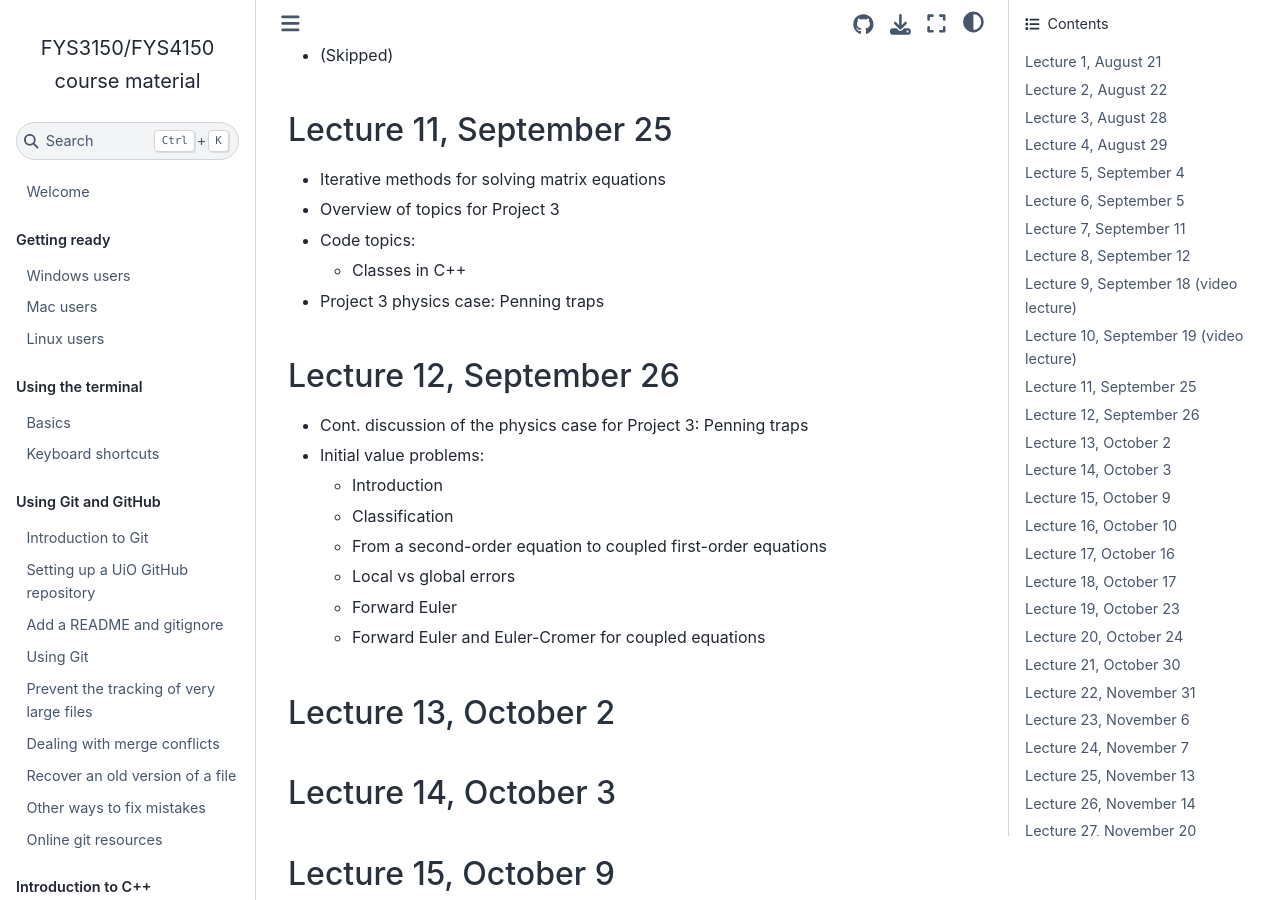
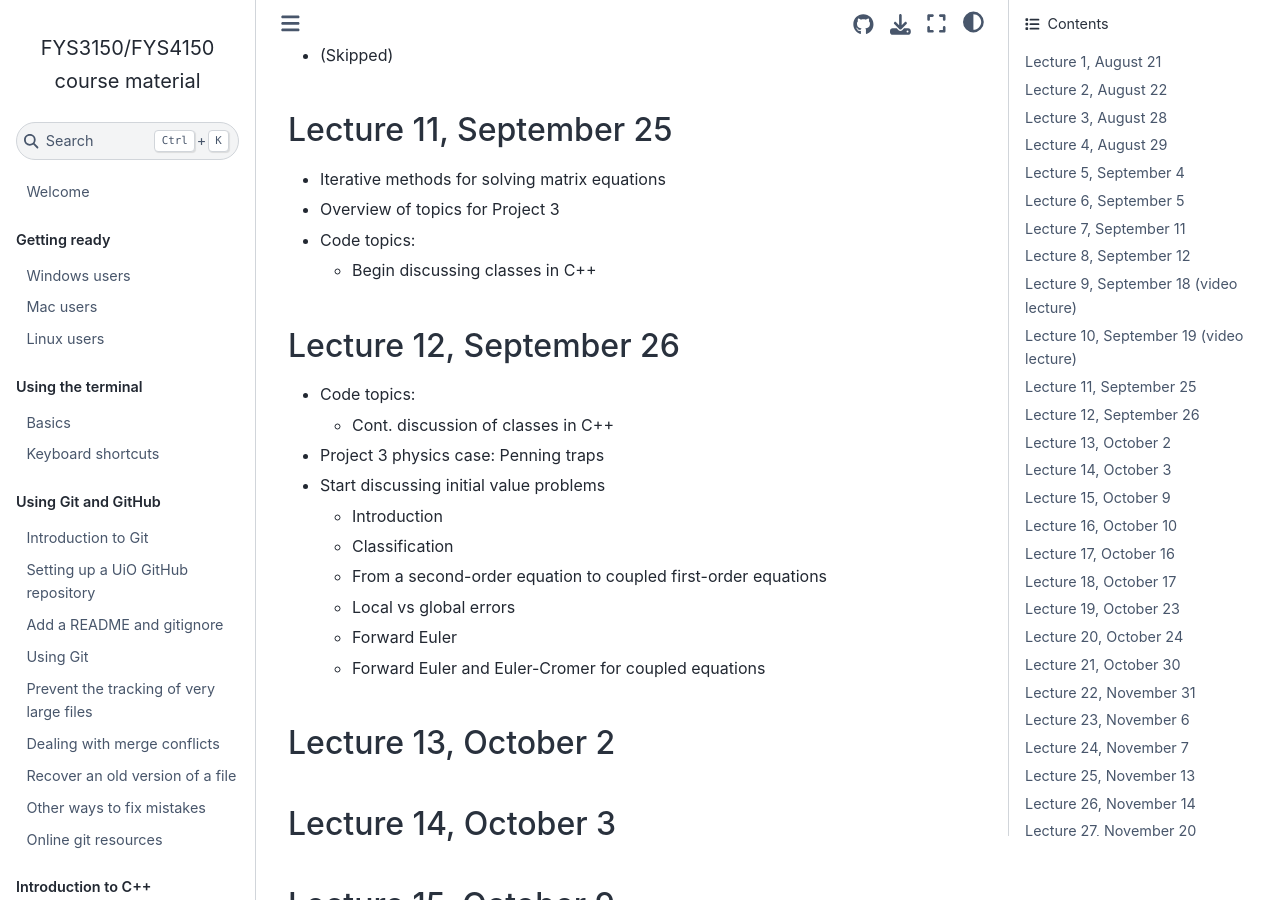
Before and after one commit to anderkve/FYS3150, a Jupyter Book: the page built from lecture_notes/2025/README.md, in a window 1280 px wide and 900 px high, scrolled down 2809 px. Built offline with Jupyter Book 1.0.4 settings and Sphinx 7.4.7 and the Sphinx Book theme 1.1.4, drawn with Linux system fonts in a browser that asks for light colours; pages that are not in the unit, such as notebooks, are missing from menus.

Commit message:
Update README.md

```diff
--- a/lecture_notes/2025/README.md
+++ b/lecture_notes/2025/README.md
@@ -106,13 +106,14 @@
 - Iterative methods for solving matrix equations
 - Overview of topics for Project 3
 - Code topics:
-  - Classes in C++
-- Project 3 physics case: Penning traps
+  - Begin discussing classes in C++
 
 
 ### Lecture 12, September 26
-- Cont. discussion of the physics case for Project 3: Penning traps
-- Initial value problems:
+- Code topics:
+  - Cont. discussion of classes in C++
+- Project 3 physics case: Penning traps
+- Start discussing initial value problems
   - Introduction
   - Classification
   - From a second-order equation to coupled first-order equations
```
